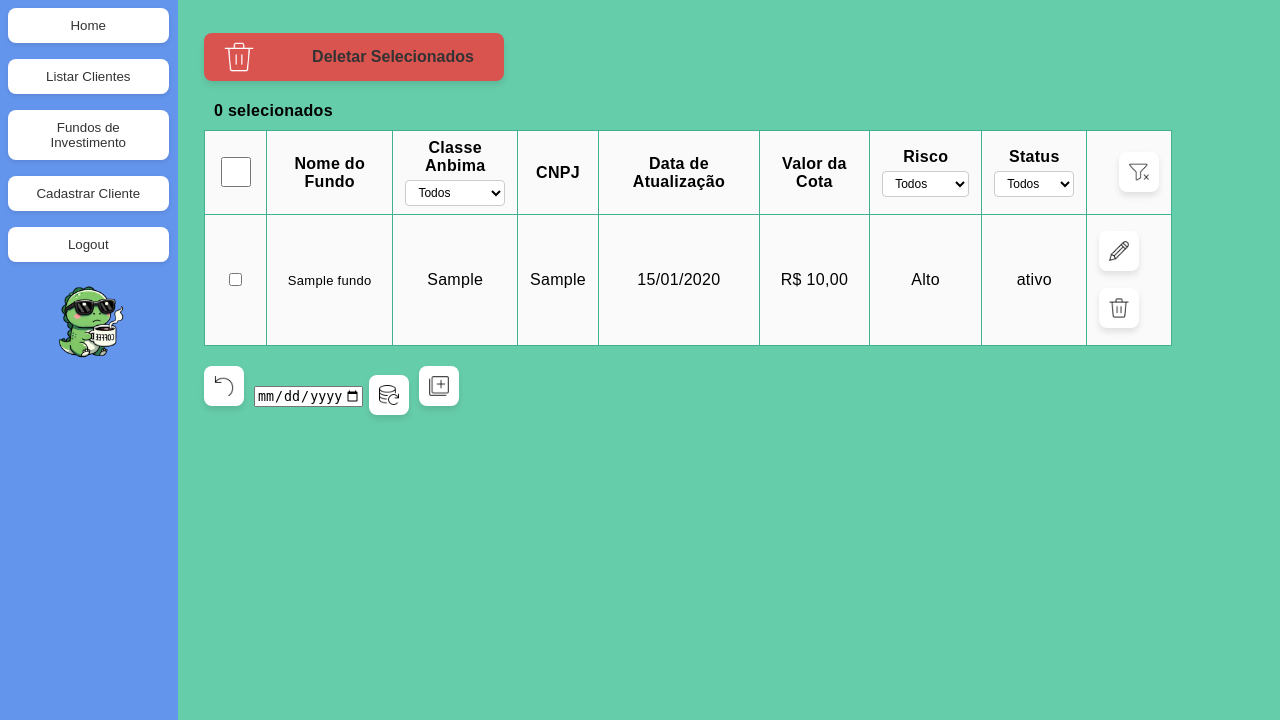
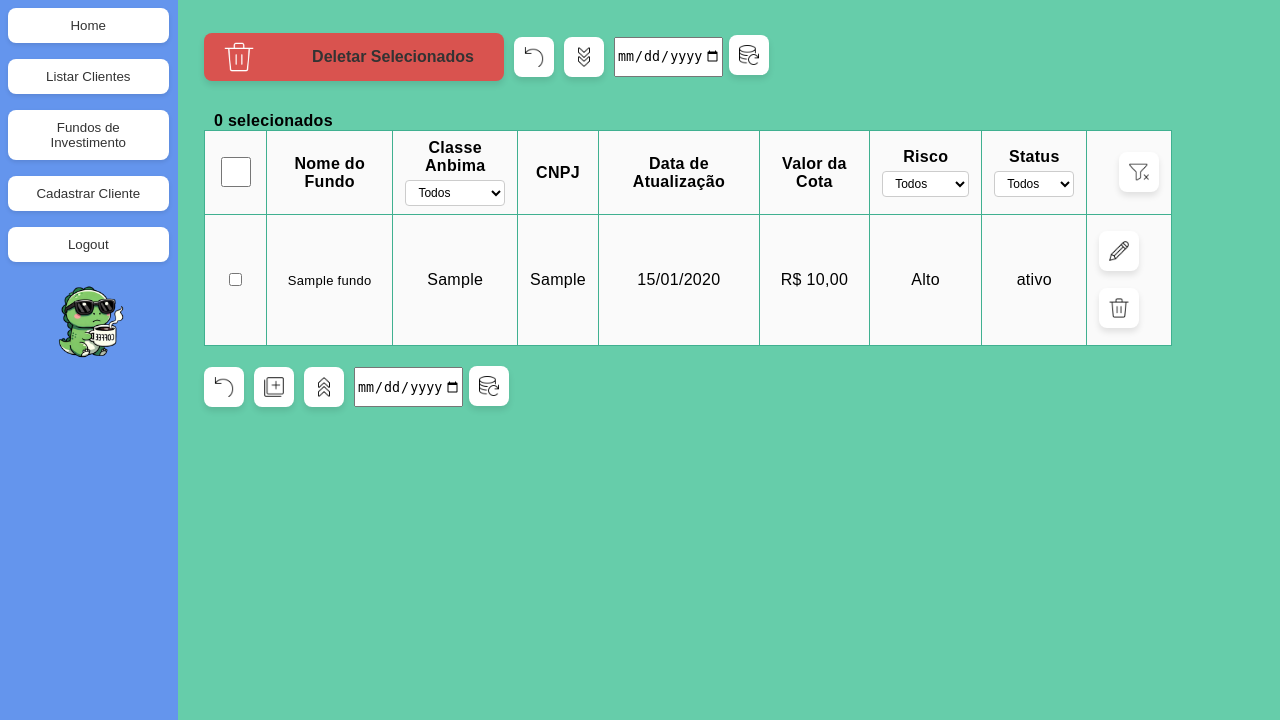
Before and after one commit to Taddei101/GELD, a Flask app: page /listar_fundos in a window 1280 px wide. Shown: the part 80-800 px from the top of the page. Run offline with Flask 3, Linux system fonts and the light colour scheme; the visitor is signed in with stand-in values (Sample User, id 1); tables that the repository leaves empty hold one stand-in row (values such as "Sample post").

Commit message:
UX em listar_fundos

```diff
--- a/app/static/styles.css
+++ b/app/static/styles.css
@@ -348,16 +348,17 @@ select:focus {
 }
 
 .inline-btn {
-    display: flex ;
-    flex-direction: row t;
-    gap: 10px ;
+    display: flex;
+    flex-direction: row;
+    gap: 10px;
     margin-top: 20px;
-
+    align-items: center;
 }
 .form-btn{
-    display: inline-block;
-    margin: 0;
-
+    display: flex;
+    align-items: center;
+    gap: 6px;
+    margin-bottom: 2%;
 }
 
 /* Animações*/
@@ -550,3 +551,26 @@ img {
     background-color: cornflowerblue !important;
     color: white !important;
 }
+
+/* Filtro dropdown nas tabelas (listar_fundos) */
+.filtro-dropdown {
+    display: block;
+    margin-top: 5px;
+    padding: 4px 8px;
+    font-size: 12px;
+    border: 1px solid #ccc;
+    border-radius: 4px;
+    background-color: white;
+    cursor: pointer;
+    width: 100%;
+    max-width: 150px;
+}
+
+.filtro-dropdown:hover {
+    border-color: #999;
+}
+
+.filtro-dropdown:focus {
+    outline: none;
+    border-color: #4CAF50;
+}
--- a/app/templates/fundos/listar_fundos.html
+++ b/app/templates/fundos/listar_fundos.html
@@ -6,39 +6,31 @@
 
 {% block content %}
 
-<style>
-.filtro-dropdown {
-    display: block;
-    margin-top: 5px;
-    padding: 4px 8px;
-    font-size: 12px;
-    border: 1px solid #ccc;
-    border-radius: 4px;
-    background-color: white;
-    cursor: pointer;
-    width: 100%;
-    max-width: 150px;
-}
-
-.filtro-dropdown:hover {
-    border-color: #999;
-}
-
-.filtro-dropdown:focus {
-    outline: none;
-    border-color: #4CAF50;
-}
-</style>
-
 
 {% if fundos %}
-<div style="margin-bottom: 10px;">
+<div class="inline-btn" style="margin-bottom: 10px;">
     <button onclick="deletarSelecionados()" class="bigBtn" style="background-color: #d9534f;" title="Deletar fundos selecionados">
         <img src="{{ url_for('static', filename='icons/trash.png') }}" class="btn-icon" style="filter: brightness(0) invert(1);"> Deletar Selecionados
     </button>
-    <span id="contador-selecionados" style="margin-left: 10px; font-weight: bold;">0 selecionados</span>
+    <button class="smlBtn" onclick="window.location.href=`{{ url_for('dashboard.cliente_dashboard') }}`">
+            <img src="{{ url_for('static', filename='icons/back.png') }}" class="sml-btn-icon">
+    </button>
+
+    <button class="smlBtn" onclick="document.querySelector('.center').scrollTo({top: document.querySelector('.center').scrollHeight, behavior: 'smooth'})"" title="Ir ao fim da página">
+        <img src="{{ url_for('static', filename='icons/scrow_bottom.png') }}" class="sml-btn-icon">
+    </button>
+
+    <form class="form-btn" action="{{ url_for('fundos.atualizar_cotas_fundos') }}" method="post" >
+                    <input type="date" name="data_referencia" max="{{ now }}" title="Mês de referência das cotas (vazio = mês atual)" style="height:40px; box-sizing:border-box;">
+                    <button title="Atualizar Valor da Cota" type="submit" class="smlBtn">
+                    <img src="{{ url_for('static', filename='icons/atualizar.png') }}" class="sml-btn-icon"></button>
+                </form>
 
 </div>
+
+<div><span id="contador-selecionados" style="margin-left: 10px; font-weight: bold;">0 selecionados</span>
+</div>
+
 {% endif %}
 
     <table class="table" id="tabela-fundos">
@@ -140,20 +132,18 @@
         <button class="smlBtn" onclick="window.location.href=`{{ url_for('dashboard.cliente_dashboard') }}`">
             <img src="{{ url_for('static', filename='icons/back.png') }}" class="sml-btn-icon"></button>
 
-        <form class="form-btn" action="{{ url_for('fundos.atualizar_cotas_fundos') }}" method="post" style="display:flex; align-items:center; gap:6px;">
-            <input type="date" name="data_referencia" max="{{ now }}" title="Mês de referência das cotas (vazio = mês atual)">
-            <button title="Atualizar Valor da Cota" type="submit" class="smlBtn">
-            <img src="{{ url_for('static', filename='icons/atualizar.png') }}" class="sml-btn-icon"></button>
-        </form>
-
         <button title="Cadastrar Fundo Manualmente" class="smlBtn" onclick="window.location.href=`{{ url_for('fundos.add_fundo') }}`">
             <img src="{{ url_for('static', filename='icons/add.png') }}" class="sml-btn-icon"></button>
 
+        <button class="smlBtn" onclick="document.querySelector('.center').scrollTo({top: 0, behavior: 'smooth'})" title="Ir ao fim da página">
+            <img src="{{ url_for('static', filename='icons/scrow_up.png') }}" class="sml-btn-icon">
+        </button>
 
-
-
-
-
+        <form class="form-btn" action="{{ url_for('fundos.atualizar_cotas_fundos') }}" method="post" >
+                    <input type="date" name="data_referencia" max="{{ now }}" title="Mês de referência das cotas (vazio = mês atual)" style="height:40px; box-sizing:border-box;">
+                    <button title="Atualizar Valor da Cota" type="submit" class="smlBtn">
+                    <img src="{{ url_for('static', filename='icons/atualizar.png') }}" class="sml-btn-icon"></button>
+                </form>
 
     </div>
 
```
Also changed, not shown: app/templates/posicoes/listar_posicao.html (+0 -24 lines), app/static/icons/scrow_bottom.png (added), app/static/icons/scrow_up.png (added).
